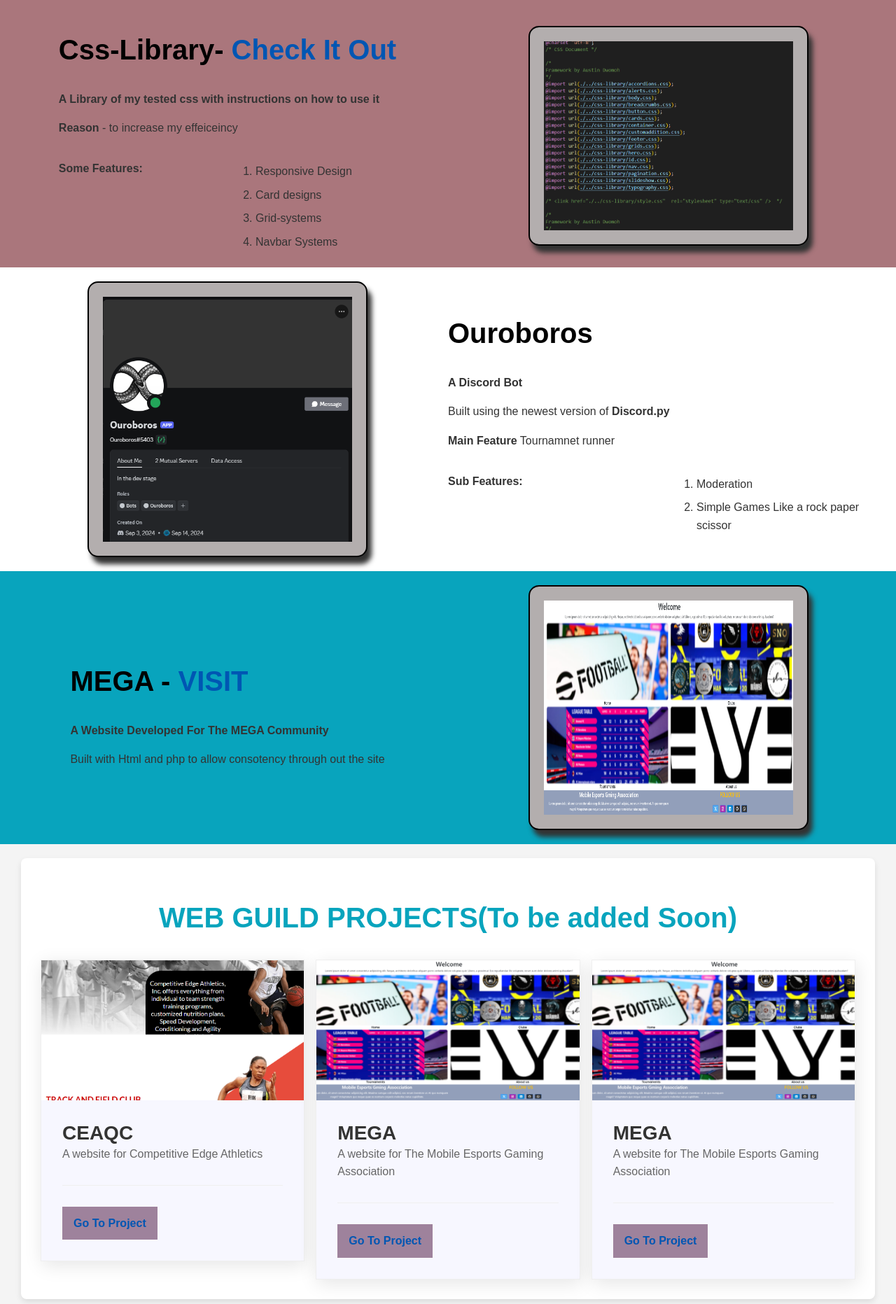
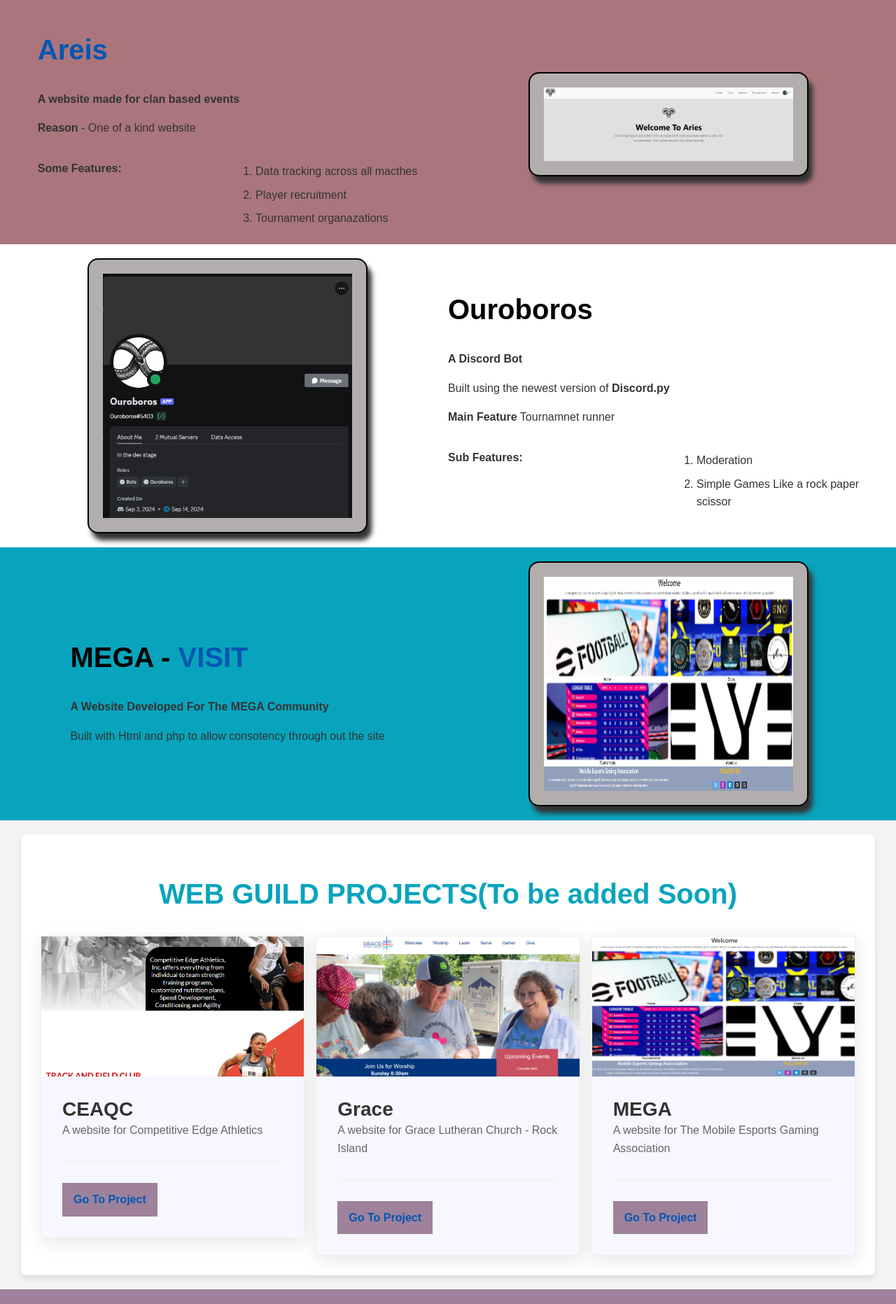
Before and after one commit to INPHINITHY/Portfolio, a PHP site: page /pages/skillsProject.php in a window 1280 px wide. Shown: the part 60-1923 px from the top of the page at 70% size. Run offline with PHP 8.4, Linux system fonts and the light colour scheme.

Commit message:
gpa update and project

```diff
--- a/pages/skillsProject.php
+++ b/pages/skillsProject.php
@@ -12,21 +12,20 @@
 <div class="container-lm" style='background-color:#AA767C;padding-top:40px'>
   <div class="grid-two-columns"  style="place-items: center;">
         <div>
-          <h2>Css-Library- <a href="https://github.com/INPHINITHY/css-library">Check It Out</a></h2>
+          <h2><a href="https://github.com/INPHINITHY/css-library">Areis</a></h2>
             <ul >
               <li>
-                <strong>A Library of my tested css with instructions on how to use it</strong>
-                <p><strong>Reason</strong> - to increase my effeiceincy</p>
+                <strong>A website made for clan based events</strong>
+                <p><strong>Reason</strong> - One of a kind website</p>
                  <div class="grid-two-columns">
                   <div>
                     <p><strong>Some Features:</strong></p>
                   </div>
                   <div style="margin-top:20px">
                     <ol>
-                      <li>Responsive Design</li>
-                      <li>Card designs</li>
-                      <li>Grid-systems</li>
-                      <li>Navbar Systems</li>
+                      <li>Data tracking across all macthes</li>
+                      <li>Player recruitment</li>
+                      <li>Tournament organazations</li>
                     </ol>
                   </div>
                  </div>
@@ -34,7 +33,7 @@
             </ul>
         </div>
         <div>
-          <img class="card-img" src="./../assets/images/css-library.png" alt="">
+          <img class="card-img" src="./../assets/images/areis.png" alt="">
         </div>
       </div>
 </div>
@@ -109,14 +108,14 @@
       <div>
       <div class="flex-container">
           <div class="card" style="background-color:#F7F7FF">
-            <div class="card-image" style="background-image: url(./../assets/images/mega.png)"></div>
+            <div class="card-image" style="background-image: url(./../assets/images/grace.png)"></div>
               <div class="card-content">
-                <h1>MEGA</h1>
-                <p>A website for The Mobile Esports Gaming Association</p>
+                <h1>Grace</h1>
+                <p>A website for Grace Lutheran Church - Rock Island</p>
                 <div class="subtitle"></div>
                 <div class="card-details">
                     <div class="card-details-inner">
-                      <div class="read-more"><a class="button-card" href="https://megagh.xyz">Go To Project</a></div>
+                      <div class="read-more"><a class="button-card" href="https://webgeeksrus.com/test/grace/">Go To Project</a></div>
                     </div>
                 </div>
               </div>
```
Also changed, not shown: pages/resume.php (+9 -8 lines), assets/images/areis.png (added), assets/images/grace.png (added), 3 other files.
